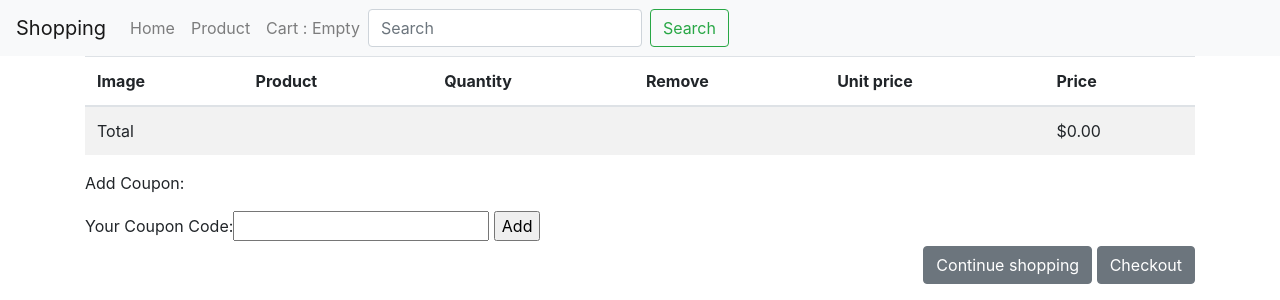
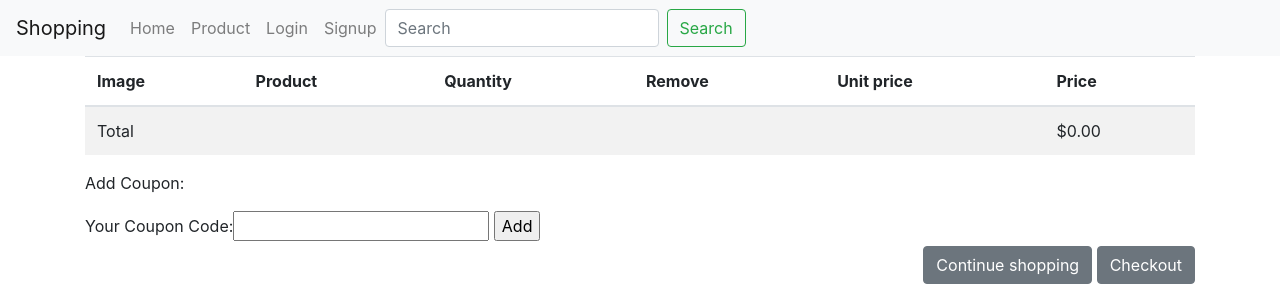
Before and after one commit to brave-jang/shopping_mall, a Django app: page /cart/ in a window 1280 px wide. Shown: the top 300 px of the page. Run offline with Django 3.2, Linux system fonts and the light colour scheme; some libraries are stand-ins or nearby versions.

Commit message:
로그인/로그아웃 완성

```diff
--- a/order/views.py
+++ b/order/views.py
@@ -9,7 +9,7 @@ from django.contrib.admin.views.decorators import staff_member_required
 from django.conf import settings
 from django.http import HttpResponse
 from django.template.loader import render_to_string
-#import weasyprint
+# import weasyprint
 
 
 def order_create(request):
--- a/templates/base.html
+++ b/templates/base.html
@@ -42,15 +42,24 @@
             <li class="nav-item">
               <a class="nav-link" href="{% url 'shop:product_all' %}">Product</a>
             </li>
+            {% if user.is_authenticated %}
             <li class="nav-item">
-                <a class="nav-link" href="{% url 'cart:detail' %}">Cart
-                    {% if cart|length > 0 %}
-                        ${{cart.get_product_total}} with {{cart|length}} items
-                    {% else %}
-                        : Empty
-                    {% endif %}
-                </a>
+                <a class="nav-link" href="{% url 'cart:detail' %}">Cart</a>
             </li>
+            <li class="nav-item">
+              <a class="nav-link" href="http://127.0.0.1:8000/accounts/logout/">Logout</a>
+            </li>
+            <li class="nav-item">
+              {{user.username}} 님 어서오세요.
+            </li>
+            {% else %}
+            <li class="nav-item">
+              <a class="nav-link" href="http://127.0.0.1:8000/accounts/login/">Login</a>
+            </li>
+            <li class="nav-item">
+              <a class="nav-link" href="http://127.0.0.1:8000/accounts/signup/">Signup</a>
+            </li>
+            {% endif %}
           </ul>
           <form class="form-inline my-2 my-lg-0">
             <input class="form-control mr-sm-2" type="search" placeholder="Search" aria-label="Search">
```
